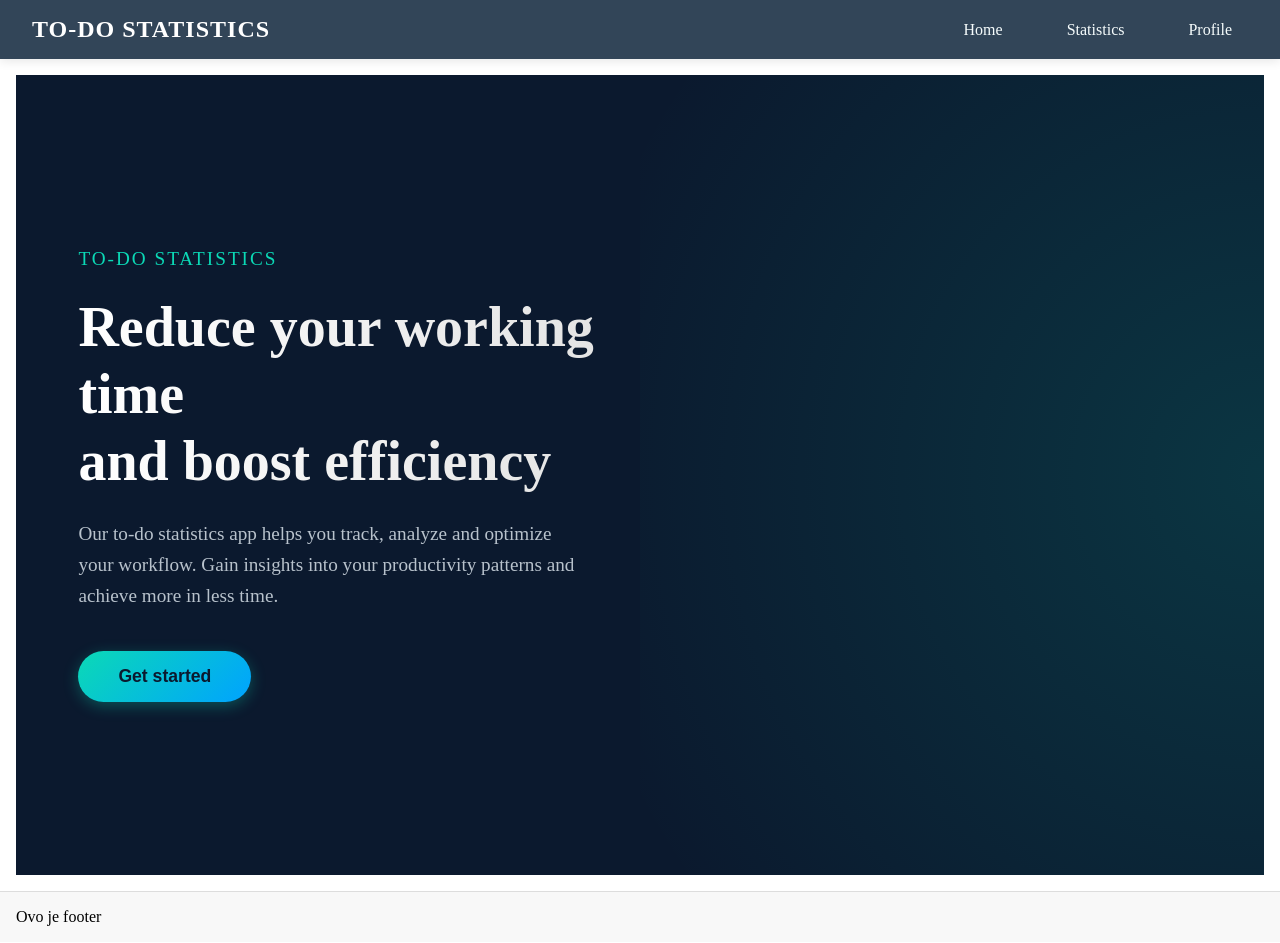
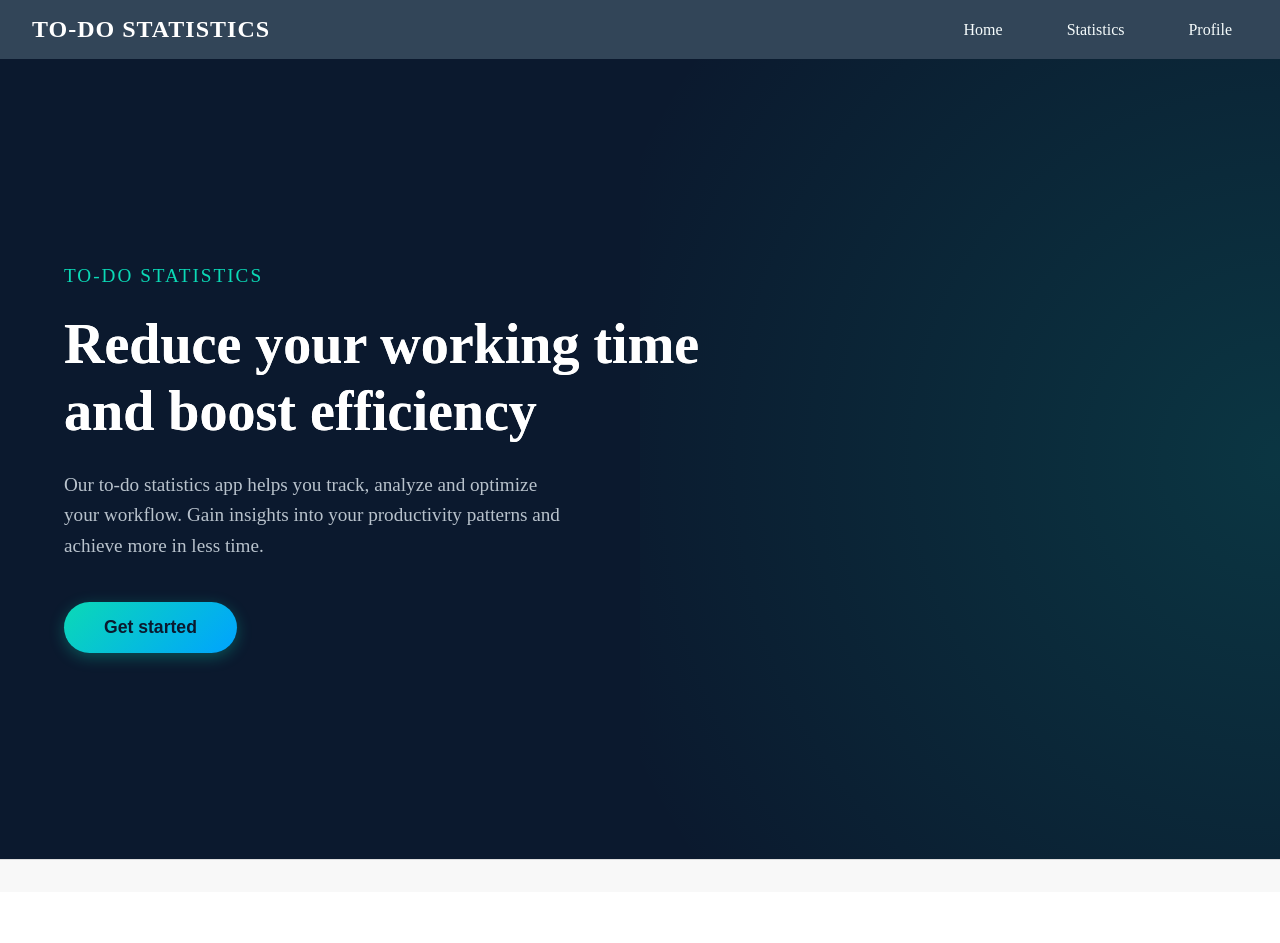
Before and after one commit to sasanedicbn/Mini-app, a Vue app in the folder Mini-app/: page / in a window 1280 px wide. Shown: the top 943 px of the page. After the commit the page ends 892 px from the top, so only its background shows below. Built offline with nearby package versions, Linux system fonts and the light colour scheme.

Commit message:
Create changes

```diff
--- a/Mini-app/src/components/HelloWorld.vue
+++ b/Mini-app/src/components/HelloWorld.vue
@@ -15,10 +15,8 @@ import Main from "../components/Main/Main.vue"
       <Main/>
     </section>
     <template #footer>
-      Ovo je footer
     </template>
   </BaseLayout>
-  <p>SASA</p>
 </template>
 
 <style scoped>
--- a/Mini-app/src/components/Main/Main.vue
+++ b/Mini-app/src/components/Main/Main.vue
@@ -41,7 +41,7 @@
   }
 
   .hero-content {
-    max-width: 600px;
+    max-width: 700px;
     position: relative;
     z-index: 1;
   }
@@ -61,8 +61,7 @@
     line-height: 1.2;
     margin-bottom: 1.5rem;
     background: linear-gradient(90deg, #FFFFFF 0%, #E0E0E0 100%);
-    -webkit-background-clip: text;
-    -webkit-text-fill-color: transparent;
+    background-clip: text;
   }
 
   .description {
@@ -90,5 +89,11 @@
     transform: translateY(-3px);
     box-shadow: 0 7px 20px rgba(11, 217, 182, 0.4);
   }
+  .main-img{
+    position: absolute;
+    right: 20px;
+    width: 500px;
+    height: 350px;
+  }
 
   </style>
--- a/Mini-app/src/components/Wrappers/BaseLayout.vue
+++ b/Mini-app/src/components/Wrappers/BaseLayout.vue
@@ -28,7 +28,6 @@
 
   .layout-main {
     flex: 1;
-    padding: 1rem;
   }
 
   .layout-footer {
```
Also changed, not shown: Mini-app/public/MainImage.png (added).
